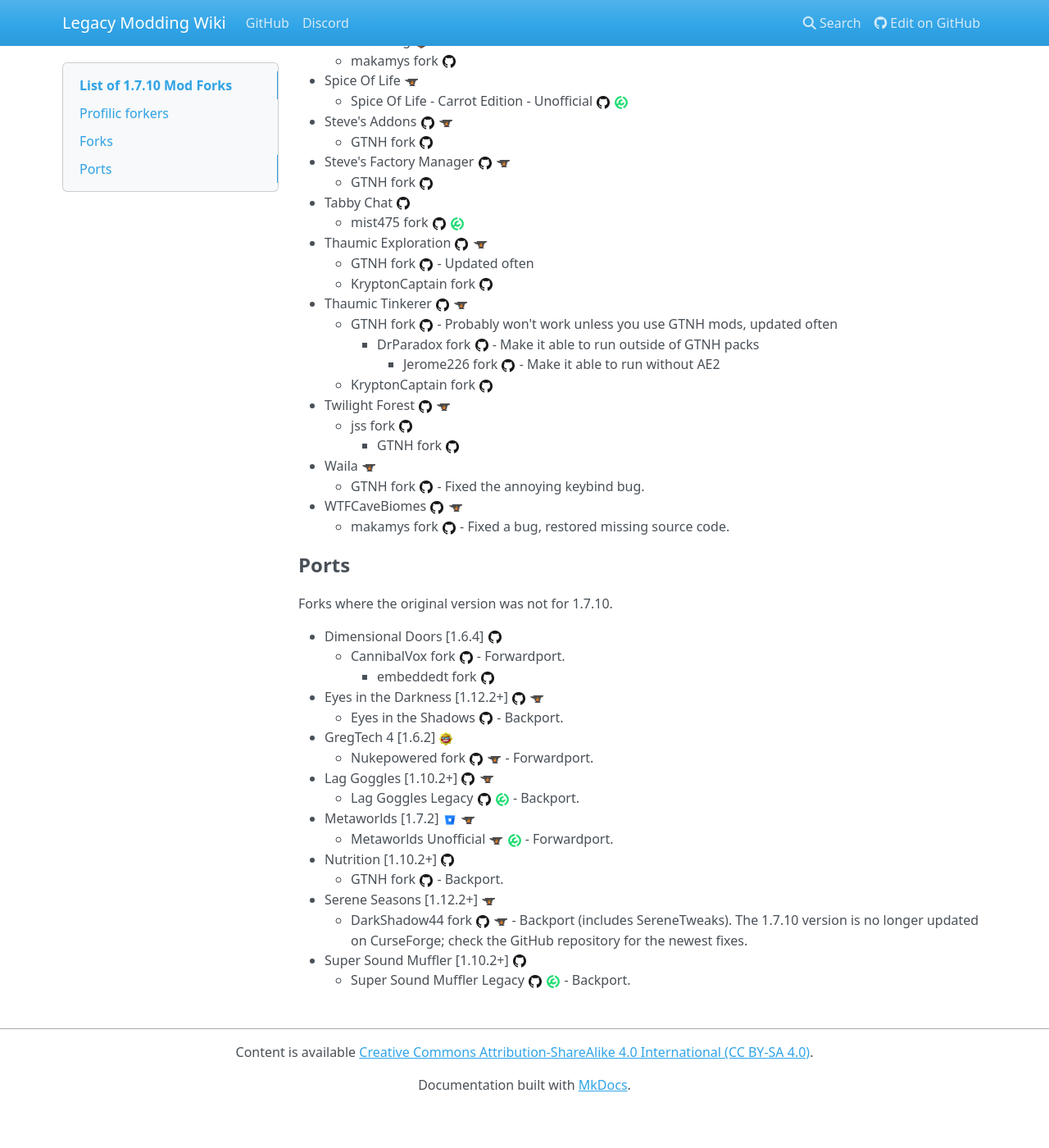
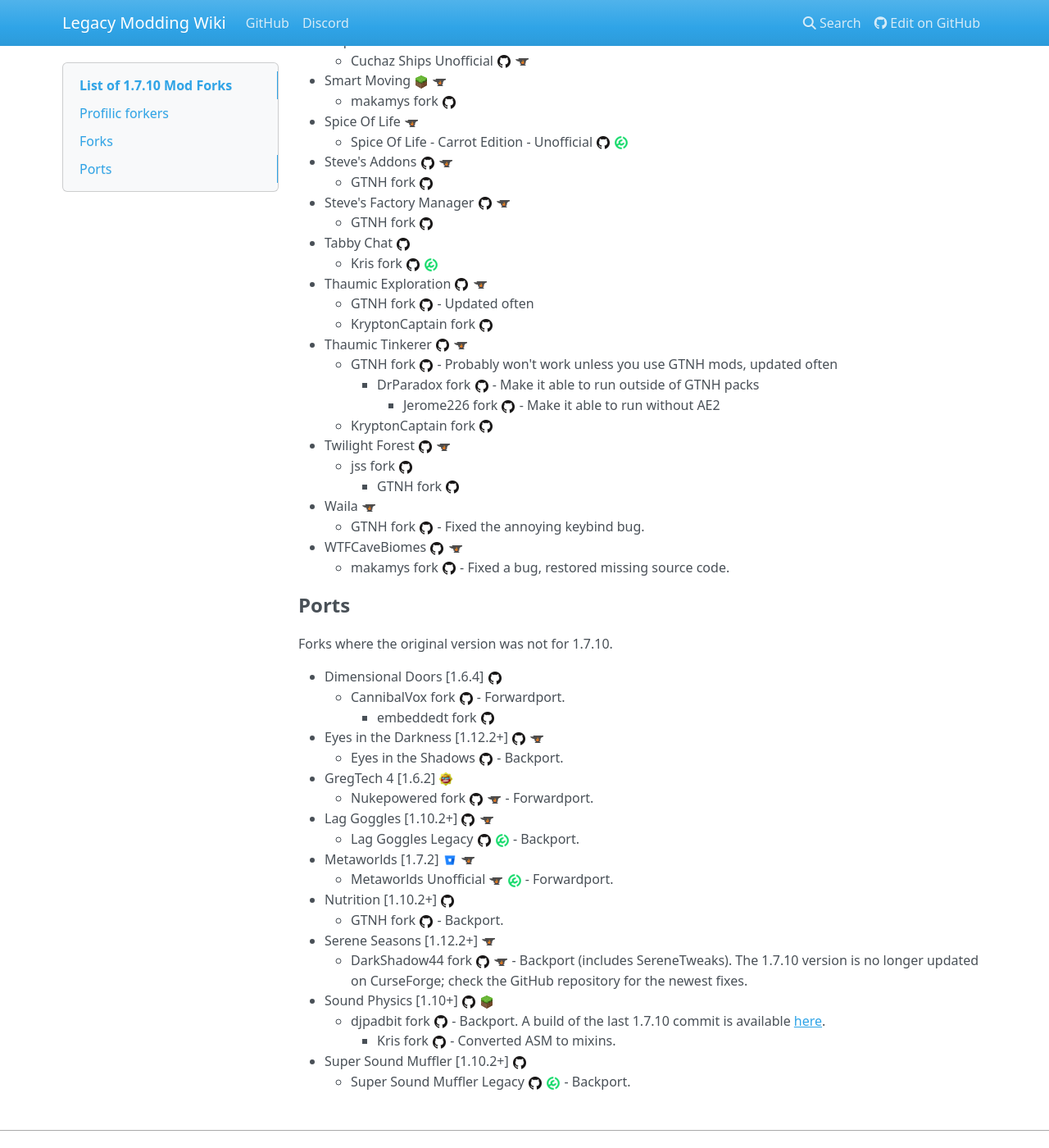
Before and after one commit to LegacyModdingMC/wiki, an MkDocs documentation site: the page built from docs/list-of-1.7.10-mod-forks.md, in a window 1280 px wide and 1400 px high, scrolled down 2828 px. Shown: the whole window at 82% size. Built offline with MkDocs 1.6.1, drawn with Linux system fonts in a browser that asks for light colours; nearby versions of some CDN libraries; before the commit the page ends 4179 px from its top, so only the background shows below that; some of the changed text lies outside the part shown.

Commit message:
Add Sound Physics and Dynamic Surroundings forks

```diff
--- a/docs/list-of-1.7.10-mod-forks.md
+++ b/docs/list-of-1.7.10-mod-forks.md
@@ -81,6 +81,8 @@
     - jss fork [![icon-github](img/favicon/github.png)](https://github.com/jss2a98aj/CuttingEdge) - needs [jss's Baubles fork](https://github.com/jss2a98aj/Baubles)
 - Dragon Mounts [![icon-github](img/favicon/github.png)](https://github.com/ata4/dragon-mounts)
     - jss fork [![icon-github](img/favicon/github.png)](https://github.com/jss2a98aj/dragon-mounts/commits/1.7)
+- Dynamic Surroundings [![icon-github](img/favicon/github.png)](https://github.com/OreCruncher/DynamicSurroundings) [![icon-curseforge](img/favicon/curseforge.png)](https://legacy.curseforge.com/minecraft/mc-mods/dynamic-surroundings)
+    - Kris fork [![icon-github](img/favicon/github.png)](https://github.com/mist475/DynamicSurroundings) - Fixed LOTR compat, converted ASM to mixins.
 - Electrical Age [![icon-electricalage](img/favicon/electricalage.png)](https://electrical-age.net/) [![icon-github](img/favicon/github.png)](https://github.com/Electrical-Age/ElectricalAge) [![icon-curseforge](img/favicon/curseforge.png)](https://legacy.curseforge.com/minecraft/mc-mods/electrical-age)
     - jrddunbr fork [![icon-github](img/favicon/github.png)](https://github.com/age-series/ElectricalAge) [![icon-modrinth](img/favicon/modrinth.png)](https://modrinth.com/mod/electrical-age-jrddunbr-edition)
 - Ender IO [![icon-github](img/favicon/github.png)](https://legacy.curseforge.com/minecraft/mc-mods/ender-io) [![icon-curseforge](img/favicon/curseforge.png)](https://legacy.curseforge.com/minecraft/mc-mods/ender-io)
@@ -144,7 +146,7 @@
 - Steve's Factory Manager [![icon-github](img/favicon/github.png)](https://github.com/Vswe/ModJam3) [![icon-curseforge](img/favicon/curseforge.png)](https://legacy.curseforge.com/minecraft/mc-mods/steves-factory-manager)
     - GTNH fork [![icon-github](img/favicon/github.png)](https://github.com/GTNewHorizons/Steve-s-Factory-Manager)
 - Tabby Chat [![icon-github](img/favicon/github.png)](https://github.com/killjoy1221/tabbychat)
-    - mist475 fork [![icon-github](img/favicon/github.png)](https://github.com/mist475/tabbychat) [![icon-modrinth](img/favicon/modrinth.png)](https://modrinth.com/mod/tabbychat-unofficial)
+    - Kris fork [![icon-github](img/favicon/github.png)](https://github.com/mist475/tabbychat) [![icon-modrinth](img/favicon/modrinth.png)](https://modrinth.com/mod/tabbychat-unofficial)
 - Thaumic Exploration [![icon-github](img/favicon/github.png)](https://github.com/KatrinaAS/Thaumic_Exploration) [![icon-curseforge](img/favicon/curseforge.png)](https://legacy.curseforge.com/minecraft/mc-mods/thaumic-exploration)
     - GTNH fork [![icon-github](img/favicon/github.png)](https://github.com/GTNewHorizons/Thaumic_Exploration) - Updated often
     - KryptonCaptain fork [![icon-github](img/favicon/github.png)](https://github.com/KryptonCaptain/Thaumic_Exploration)
@@ -180,5 +182,8 @@
     - GTNH fork [![icon-github](img/favicon/github.png)](https://github.com/GTNewHorizons/Nutrition) - Backport.
 - Serene Seasons [1.12.2+] [![icon-curseforge](img/favicon/curseforge.png)](https://legacy.curseforge.com/minecraft/mc-mods/serene-seasons)
     - DarkShadow44 fork [![icon-github](img/favicon/github.png)](https://github.com/DarkShadow44/SereneSeasons) [![icon-curseforge](img/favicon/curseforge.png)](https://legacy.curseforge.com/minecraft/mc-mods/serene-seasons) - Backport (includes SereneTweaks). The 1.7.10 version is no longer updated on CurseForge; check the GitHub repository for the newest fixes.
+- Sound Physics [1.10+] [![icon-github](img/favicon/github.png)](https://github.com/sonicether/Sound-Physics) [![icon-minecraftforum](img/favicon/minecraftforum.png)](https://www.minecraftforum.net/forums/mapping-and-modding-java-edition/minecraft-mods/2771480-sound-physics-realistic-sound-reverberation)
+    - djpadbit fork [![icon-github](img/favicon/github.png)](https://github.com/djpadbit/Sound-Physics) - Backport. A build of the last 1.7.10 commit is available [here](https://github.com/djpadbit/Sound-Physics/issues/26#issuecomment-618068703).
+        - Kris fork [![icon-github](img/favicon/github.png)](https://github.com/mist475/Sound-Physics) - Converted ASM to mixins.
 - Super Sound Muffler [1.10.2+] [![icon-github](img/favicon/github.png)](https://github.com/EdgarAllen/SuperSoundMuffler)
     - Super Sound Muffler Legacy [![icon-github](img/favicon/github.png)](https://github.com/FalsePattern/SuperSoundMuffler-Legacy) [![icon-modrinth](img/favicon/modrinth.png)](https://modrinth.com/mod/ssmlegacy) - Backport.
```
Also changed, not shown: docs-template/list-of-1.7.10-mod-forks.template.md (+6 -1 lines).
